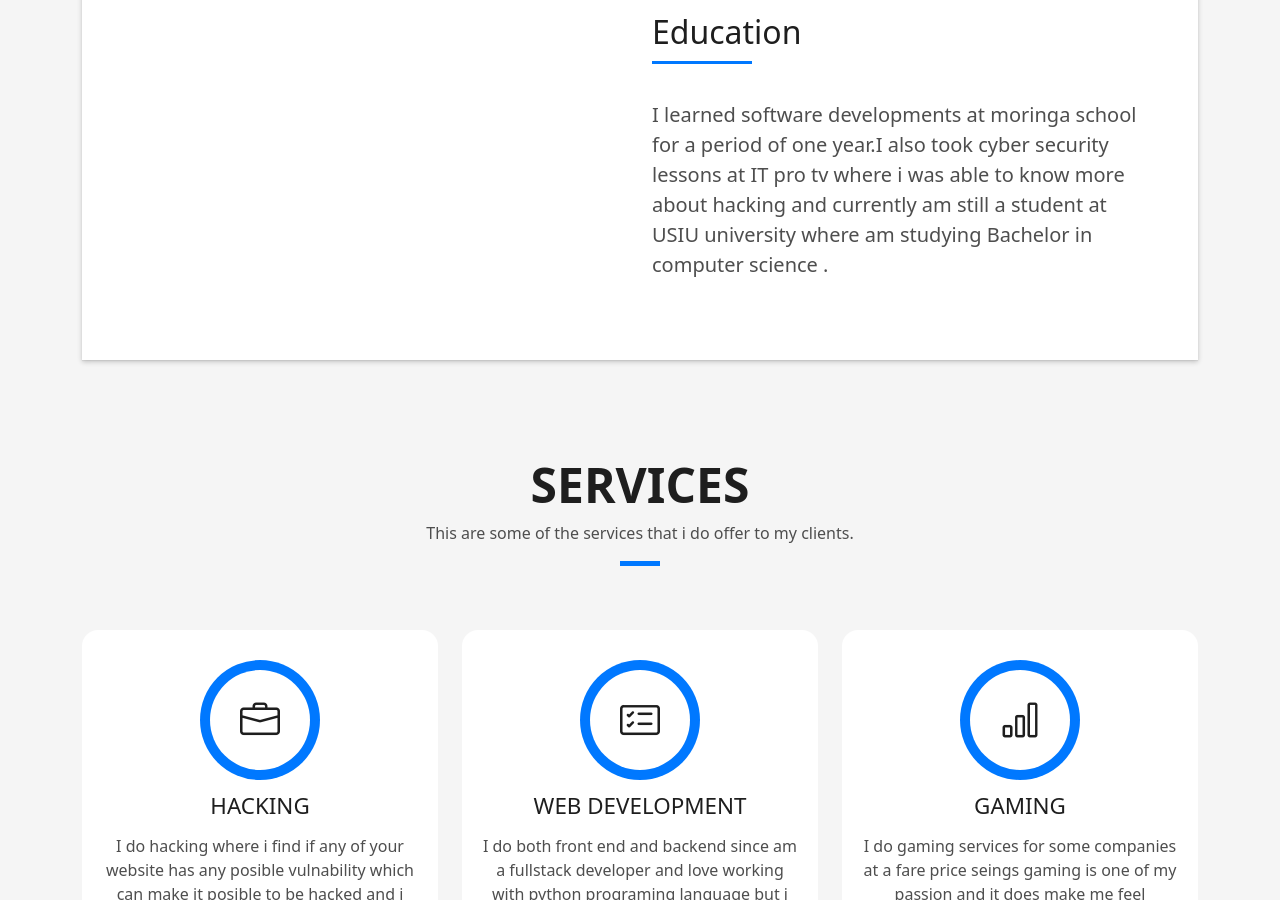
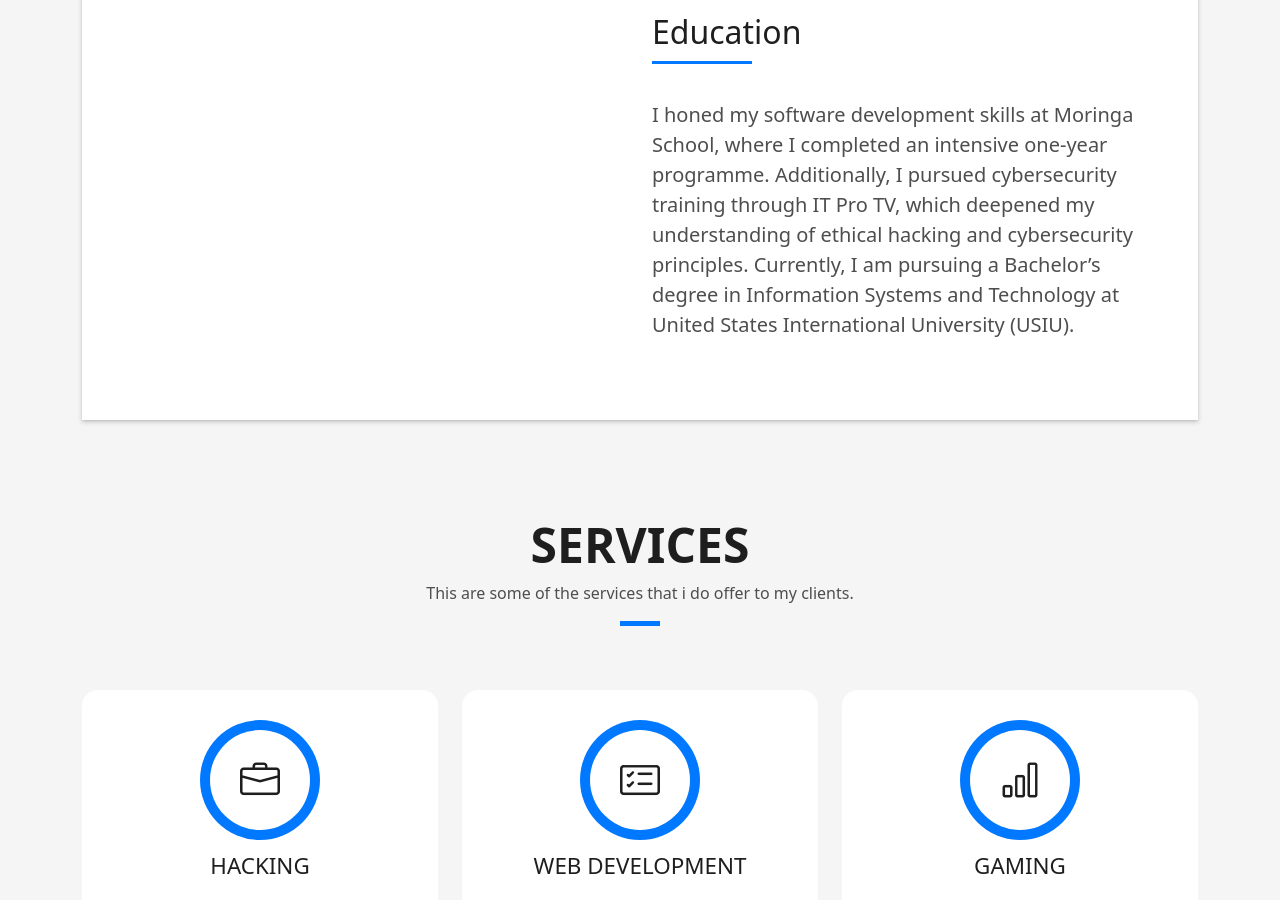
Before and after one commit to h4ck3r9717/Shawn-njoga, a plain HTML site: page index.html in a window 1280 px wide. Shown: the part 1467-2367 px from the top of the page. Drawn offline with Linux system fonts and the light colour scheme.

Commit message:
Update index.html

```diff
--- a/index.html
+++ b/index.html
@@ -132,9 +132,9 @@ I am the driving force that brings ideas to life with precision and speed.
                       </h5>
                     </div>
                     <p class="lead">
-                      I learned software developments at moringa school for a period of one year.I also took cyber security lessons at IT pro tv where
-                      i was able to know more about hacking and currently am still a student at USIU university where am studying Bachelor in <b>computer science</b>
-                      .
+                      I honed my software development skills at Moringa School, where I completed an intensive one-year programme. Additionally, I pursued cybersecurity training through IT Pro TV, which deepened my understanding of ethical hacking and cybersecurity principles.
+
+Currently, I am pursuing a Bachelor’s degree in Information Systems and Technology at United States International University (USIU).
                     </p>
                     </p>
                   </div>
```
